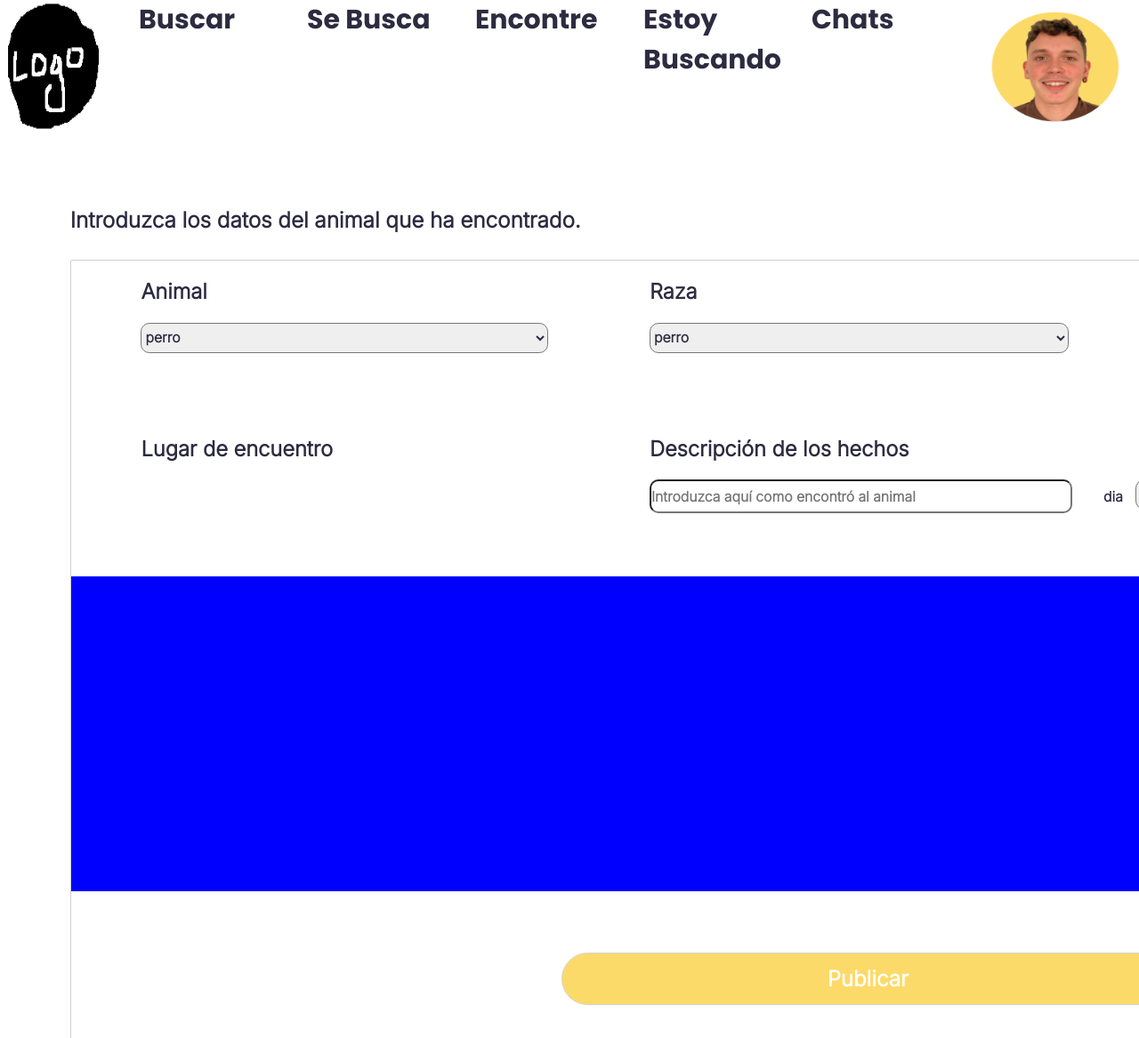
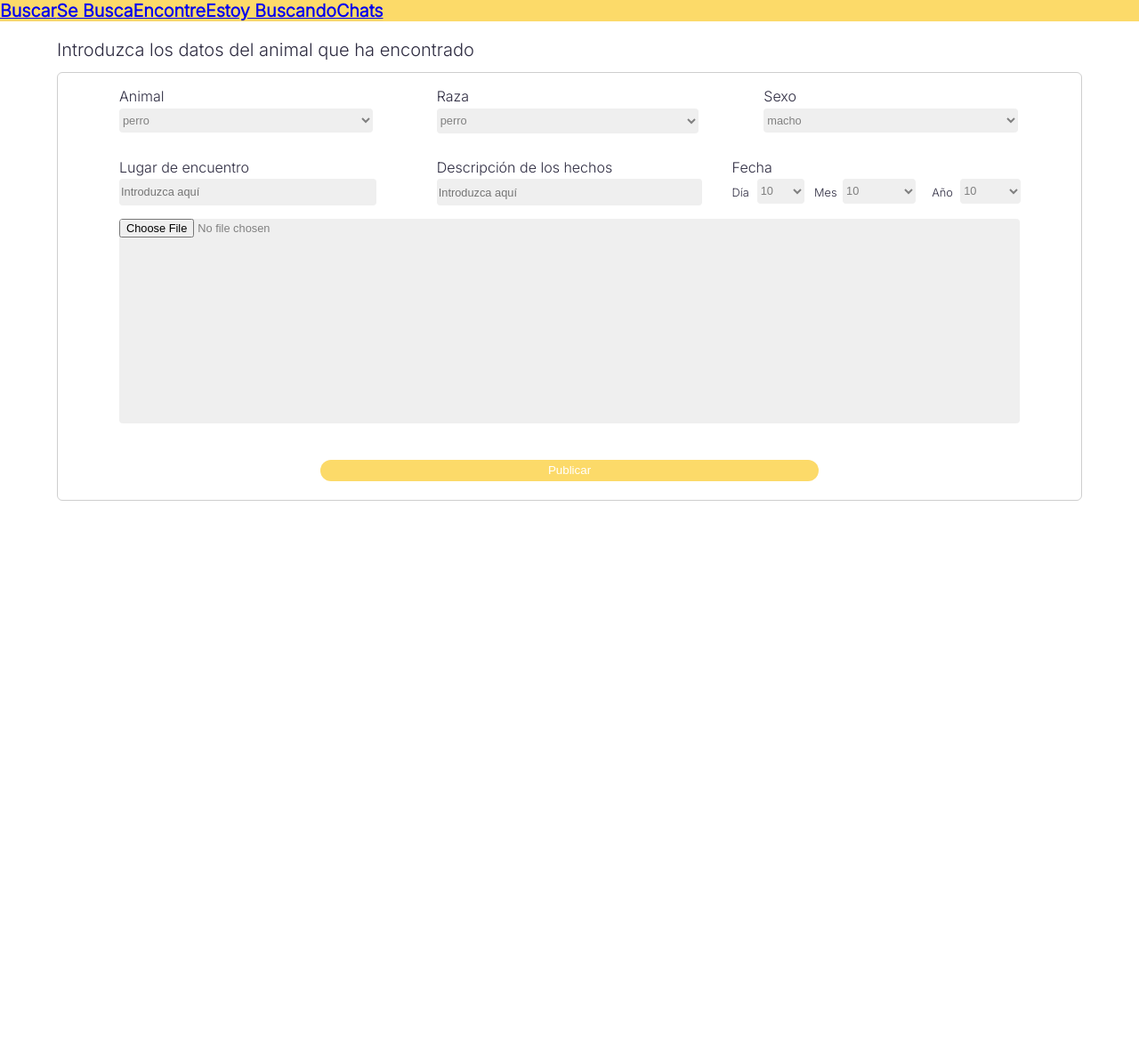
Before and after one commit to danibetzamora/FindMyPet, a PHP site: page /formPostEncontrado.html in a window 1280 px wide. Shown: the whole page at 89% size. Run offline with PHP 8.4, Linux system fonts and the light colour scheme.

Commit message:
cambios en el form de post

```diff
--- a/formPostEncontrado.html
+++ b/formPostEncontrado.html
@@ -4,17 +4,201 @@
     <meta charset="UTF-8">
     <meta http-equiv="X-UA-Compatible" content="IE=edge">
     <meta name="viewport" content="width=device-width, initial-scale=1.0">
-    <link rel="stylesheet" href="style.css">
-    <link href="homeUsuario.css" rel="stylesheet">
     <link rel="preconnect" href="https://fonts.googleapis.com">
     <link rel="preconnect" href="https://fonts.gstatic.com" crossorigin>
     <link href="https://fonts.googleapis.com/css2?family=Inter:wght@300&display=swap" rel="stylesheet">
     <title>Document</title>
 </head>
+<style>
+    body{
+    overflow:hidden;
+    height: 100%;
+    width: 100%;
+    margin: 0%;
+    padding: 0%;
+    font-family: 'Inter';
+    font-style: normal;
+    font-weight: 900;
+    font-size: 1.23rem;
+    color: #2D2B40
+
+}
+
+
+
+.header{
+    height: 8%;
+    width: 100%;
+
+}
+#navegacion{
+     display: flex;
+    flex-direction: row;
+    background-color: #fcda69;
+}
+
+body p{
+    margin-left: 5%;
+    font-size: 20px;
+    font-weight: 500;
+    margin-bottom: 1%;
+
+}
+
+.contentEncontrado{
+    height: 92%;
+    width: 90%;
+    margin: auto;
+}
+
+
+
+.datos{
+    border: 1px solid rgb(206, 206, 206);
+    border-radius: 6px;
+    overflow: auto;
+}
+
+.datos p{
+    font-size: 1rem;
+    margin-left: 0;
+    font-weight: 400;
+    margin-bottom: 1%;
+}
+
+.datos select{
+    height: 1.7rem;
+    width: 80%;
+    border-radius: 4px;
+    border: none;
+    background-color: #EFEFEF;
+    font-size: 0.80rem;
+    font-weight: 400;
+    outline:none;
+    color:grey;
+}
+
+.datos input{
+    height: 1.7rem;
+    width: 80%;
+    border-radius: 4px;
+    border: none;
+    background-color: #EFEFEF;
+    font-size: 0.80rem;
+    font-weight: 400;
+    outline:none;
+    color:grey;
+}
+.f1{
+    height: 5rem;
+    margin: auto;
+    display: flex;
+
+    justify-content: center;
+}
+.f2{
+    height: 5rem;
+
+    display: flex;
+}
+
+.c1{
+    width: 33%;
+    margin-left: 6%;
+}
+
+.c2{
+    width: 34%;
+
+}
+
+.c3{
+    width: 33%;
+
+
+}
+
+.fechas{
+
+    display: flex;
+
+
+
+}
+.fechas select{
+    margin-left: 0;
+    width: 60%;
+    margin-right: 20%;
+}
+.fechas p{
+    font-size: 00.80rem;
+    font-weight: 400;
+    width: 2rem;
+    margin-left: 0rem;
+    margin-top: 0.5rem;
+
+}
+
+.day{
+    width: 26%;
+    font-size: 0.80rem;
+    font-weight: 400;
+    display: flex;
+}
+
+.month{
+    width: 35%;
+    font-size: 0.80rem;
+    font-weight: 400;
+    display: flex;
+}
+
+.year{
+    width: 29%;
+    font-size: 0.80rem;
+    font-weight: 300;
+    display: flex;
+}
+
+.daySelect{
+    width: 10%;
+}
+
+.monthSelect{
+    width: 20%;
+}
+
+.yearSelect{
+    width: 15%;
+}
+
+.f3{
+    width: 100%;
+    height: 16rem;
+    text-align: center;
+}
+
+.f4{
+    text-align: center;
+    height: 4rem;
+    justify-content: center;
+}
+.f4 button{
+    color: #fff;
+    background-color: #fcda69;
+    margin-top: 1.2rem;
+    width: 35rem;
+    height: 1.5rem;
+    border:none;
+    border-radius: 2rem;
+    cursor: pointer;
+}
+
+
+</style>
 <body>
     <div class="header">
         <div id="header">
-            <div id="logo"><a href="homeUsuarioWeb.php"><img id="imglogo" src="imagenes/logo.png"></a></div>
             <div id="navegacion">
                 <div class="nav"><a href="homeUsuarioWeb.php">Buscar</a></div>
                 <div class="nav"><a href="homeUsuarioWeb.php">Se Busca</a></div>
@@ -22,10 +206,9 @@
                 <div class="nav"><a href="homeUsuarioWeb.php">Estoy Buscando</a></div>
                 <div class="nav"><a href="homeUsuarioWeb.php">Chats</a></div>
             </div>
-            <div id="perfil"><a href="login.php"><img id="perfilimg" src="imagenes/fotoperfil.png"></a></div>
         </div>
     </div>
-    <p>Introduzca los datos del animal que ha encontrado.</p>
+    <p>Introduzca los datos del animal que ha encontrado</p>
     <div class="contentEncontrado">
         <div class="datos">
             <div class="f1">
@@ -58,31 +241,32 @@
             <div class="f2">
                 <div class="c1">
                     <p>Lugar de encuentro</p>
+                    <input type="text" placeholder="Introduzca aquí ">
                 </div>
                 <div class="c2">
                     <p>Descripción de los hechos</p>
-                    <input type="new-message-input" placeholder="Introduzca aquí como encontró al animal">
+                    <input type="new-message-input" placeholder="Introduzca aquí ">
 
 
                 </div>
                 <div class="c3">
-                    <p>Fecha</p>
-                    <div class="fechas">
+                    <p style = "margin-left: -10%;">Fecha</p>
+                    <div style = "margin-left: -10%;" class="fechas">
                         <div class="day">
-                            <p>dia</p>
+                            <p>Día</p>
                             <select name="daySelect" id="">
                                 <option>10</option>
                             </select>
 
                         </div>
                         <div class="month">
-                            <p>mes</p>
+                            <p style="margin-left:-7%">Mes</p>
                             <select name="monthSelect" id="">
                                 <option>10</option>
                             </select>
                         </div>
                         <div class="year">
-                            <p>año</p>
+                            <p style="margin-left:-13%">Año</p>
                             <select name="yearSelect" id="">
                                 <option>10</option>
                             </select>
@@ -90,8 +274,8 @@
                     </div>
                 </div>
             </div>
-            <div class="f3">
-
+            <div  class="f3">
+                <input style="width: 88%;height: 90%;border:1 solid #EFEFEF;text-align: center; " class="filefield" type="file" name="foto" value="">
             </div>
             <div class="f4">
                 <button>Publicar</button>
--- a/post.html
+++ b/post.html
@@ -1,4 +1,4 @@
-<div  class = "tarjeta" style="display: flex;flex-direction:column;width: 250px;height: 230px;border:solid 1px;border-radius: 4px ;border-color: #E5E5E5; padding: 0;">
+<div  class = "tarjeta" style="font-family:'Inter';display: flex;flex-direction:column;width: 250px;height: 230px;border:solid 1px;border-radius: 4px ;border-color: #E5E5E5; padding: 0;">
   <div class="front">
     <div style="width: 100%;height: 60%;border-radius:4px 4px 0px 0px;margin:0;"><img style="object-fit: cover;width: 100%;height: 100%;border-radius:4px 4px 0px 0px;" src="[FOTOANIMAL]"></div>
     <div style="width: 100%;height: 40%;">
--- a/postencontrado.html
+++ b/postencontrado.html
@@ -23,7 +23,7 @@
 <body style="font-family: 'Inter';">
     <div  class = "tarjeta" style="display: flex;flex-direction:column;width: 250px;height: 230px;border:solid 1px;border-radius: 4px ;border-color: #E5E5E5; padding: 0;">
         <div class="front">
-            <div style="width: 100%;height: 60%;border-radius:4px 4px 0px 0px;margin:0;"><img style="object-fit: cover;width: 100%;height: 100%;border-radius:4px 4px 0px 0px;" src="imagenes/perro.jpg"></div>
+            <div style="width: 100%;height: 60%;border-radius:4px 4px 0px 0px;margin:0;"><img style="object-fit: cover;width: 100%;height: 100%;border-radius:4px 4px 0px 0px;" src="imagenes/postEncontrado/perro.jpg"></div>
                 <div style="width: 100%;height: 40%;">
                     <div style="width: 100%;height: 40%;padding: 2%;">
                         <p>Calle perico los rozales</p>
--- a/style.css
+++ b/style.css
@@ -1,4 +1,4 @@
-*{
+body{
     overflow:hidden;
     height: 100%;
     width: 100%;
@@ -15,9 +15,8 @@
 
 
 .header{
-    height: 20%;
-
-
+    height: 8%;
+    width: 100%;
 }
 
 body p{
@@ -26,14 +25,8 @@ body p{
 }
 
 .contentEncontrado{
-
-    margin-left: 4rem;
     height: 80%;
-    margin-right: 4rem;
-
-
-    max-width: 88rem;
-
+    width: 90%;
 
 }
 
@@ -141,7 +134,7 @@ body p{
 }
 
 .daySelect{
-    width: 1rem%;
+    width: 1rem;
 }
 
 .monthSelect{
```
